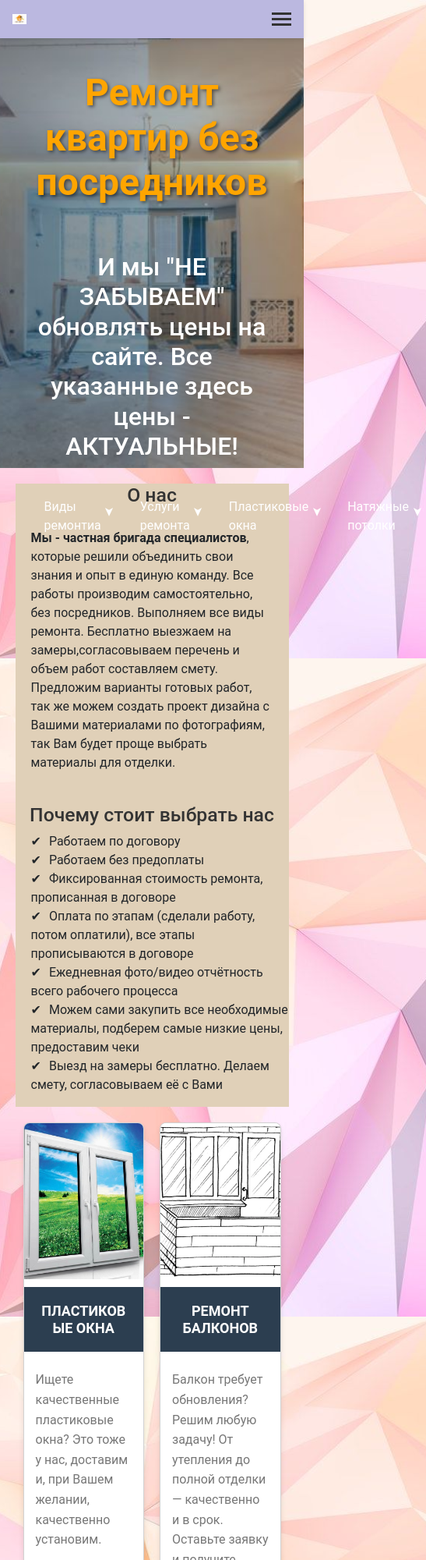
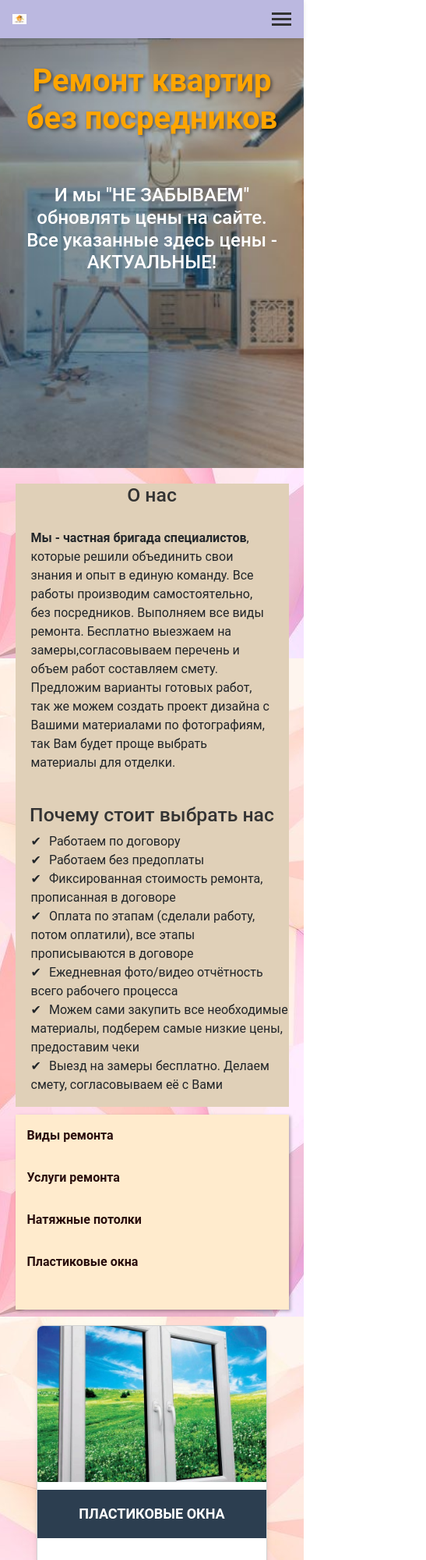
Before and after one commit to KroshilinSergey/remont-kvartir, a website: page index.html in a window 390 px wide. Shown: the top 2000 px of the page at 78% size, 547 px wide, since content can reach past the window. Drawn offline with nearby package versions, Linux system fonts and the light colour scheme.

Commit message:
доработка

```diff
--- a/css/balcon.css
+++ b/css/balcon.css
@@ -30,7 +30,7 @@
   box-shadow: 0 4px 6px rgba(0, 0, 0, 0.1);
   transition: transform 0.3s ease;
   display: flex;
-  min-height: 540px;
+  min-height: 630px;
   flex-direction: column;
 }
 
@@ -176,3 +176,32 @@
 .nav-btn:hover {
   opacity: 1;
 }
+
+@media (max-width: 1024px) {
+  .balcon_title {
+    padding-top: 80px;
+  }
+
+  .cards-container {
+    flex-wrap: wrap;
+    /* Позволяем карточкам переноситься на новую строку */
+  }
+
+  .card {
+    flex: 1 1 calc(50% - 20px);
+    /* 50% ширины контейнера минус отступ */
+    max-width: calc(50% - 20px);
+    /* Гарантируем, что карточки не будут шире 50% */
+    margin-bottom: 20px;
+    /* Добавляем отступ снизу для разделения строк */
+    min-height: 520px;
+  }
+
+}
+
+@media (max-width: 770px) {
+
+  .card {
+    min-height: 600px;
+  }
+}
--- a/css/change.css
+++ b/css/change.css
@@ -5,14 +5,18 @@
 
 .cards-container {
   display: flex;
-  flex-wrap: wrap;          /* Разрешаем перенос на новую строку */
+  flex-wrap: wrap;
+  /* Разрешаем перенос на новую строку */
   gap: 20px;
-  max-width: 1200px;        /* Ограничиваем ширину контейнера */
-  margin: 0 auto;           /* Центрируем контейнер */
+  max-width: 1200px;
+  /* Ограничиваем ширину контейнера */
+  margin: 0 auto;
+  /* Центрируем контейнер */
 }
 
 .card {
-  flex: 1 1 300px;         /* Минимум 300 px, но может расти/сжиматься */
+  flex: 1 1 300px;
+  /* Минимум 300 px, но может расти/сжиматься */
   background-color: #fff;
   border-radius: 8px;
   overflow: hidden;
@@ -90,6 +94,7 @@
   background-color: #2980b9;
 }
 
+
 @media (max-width: 1280px) {
   .title {
     padding: 50px 0px 60px;
@@ -108,9 +113,24 @@
   }
 }
 
+@media (max-width: 1024px) {
+  .card {
+    min-height: 600px;
+  }
+
+  .title {
+    padding: 0px 0px 60px;
+  }
+}
+
 @media (max-width: 768px) {
- .title {
-    padding: 10px 0px 60px;
+  .title {
+    padding: 0px 0px 60px;
+    font-size: 2.5rem;
+  }
+
+  .title2 {
+    font-size: 1.5rem;
   }
 
   .cards-container {
@@ -125,3 +145,13 @@
     /* Гарантируем 2 в ряд */
   }
 }
+
+@media (max-width: 500px) {
+  .card {
+    flex: 1 1 calc(90% - 20px);
+    /* 50% минус отступы gap */
+    max-width: calc(90% - 20px);
+    /* Гарантируем 2 в ряд */
+    min-height: 550px;
+  }
+}
--- a/css/main_photo.css
+++ b/css/main_photo.css
@@ -171,3 +171,10 @@
     padding: 20px 0px 60px;
   }
 }
+
+@media (max-width: 560px) {
+  .menu  {
+   display: none;
+  }
+
+}
--- a/css/recording.css
+++ b/css/recording.css
@@ -53,3 +53,17 @@ button {
 button:hover {
   background-color: #ffaf00;
 }
+
+@media (max-width: 768px) {
+  .recording {
+    flex-direction: column;
+  }
+
+  .measure {
+    width: 90%;
+  }
+
+  .form-container {
+    width: 90%;
+  }
+}
--- a/css/ubout_us.css
+++ b/css/ubout_us.css
@@ -72,4 +72,23 @@
   .about_content {
     width: 100%;
   }
+
 }
+
+@media (max-width: 560px) {
+  .about_link {
+    display: block;
+    width: 100%;
+    min-height: 250px;
+  }
+
+  .about_container {
+    flex-direction: column-reverse;
+  }
+
+  .about_content {
+    margin-bottom: 10px;
+  }
+
+
+}
```
Also changed, not shown: balcon.html (+1 -2 lines), window-plastic.html (+1 -4 lines).
